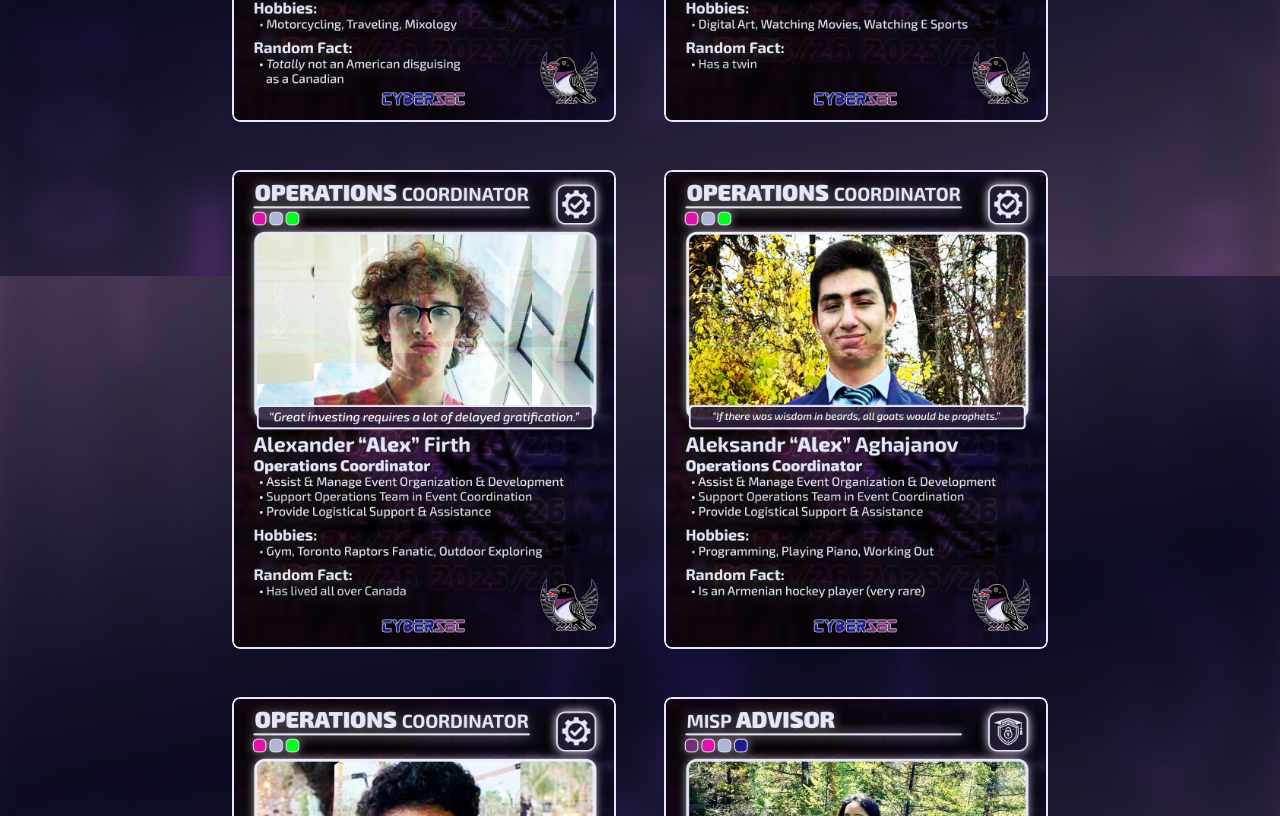
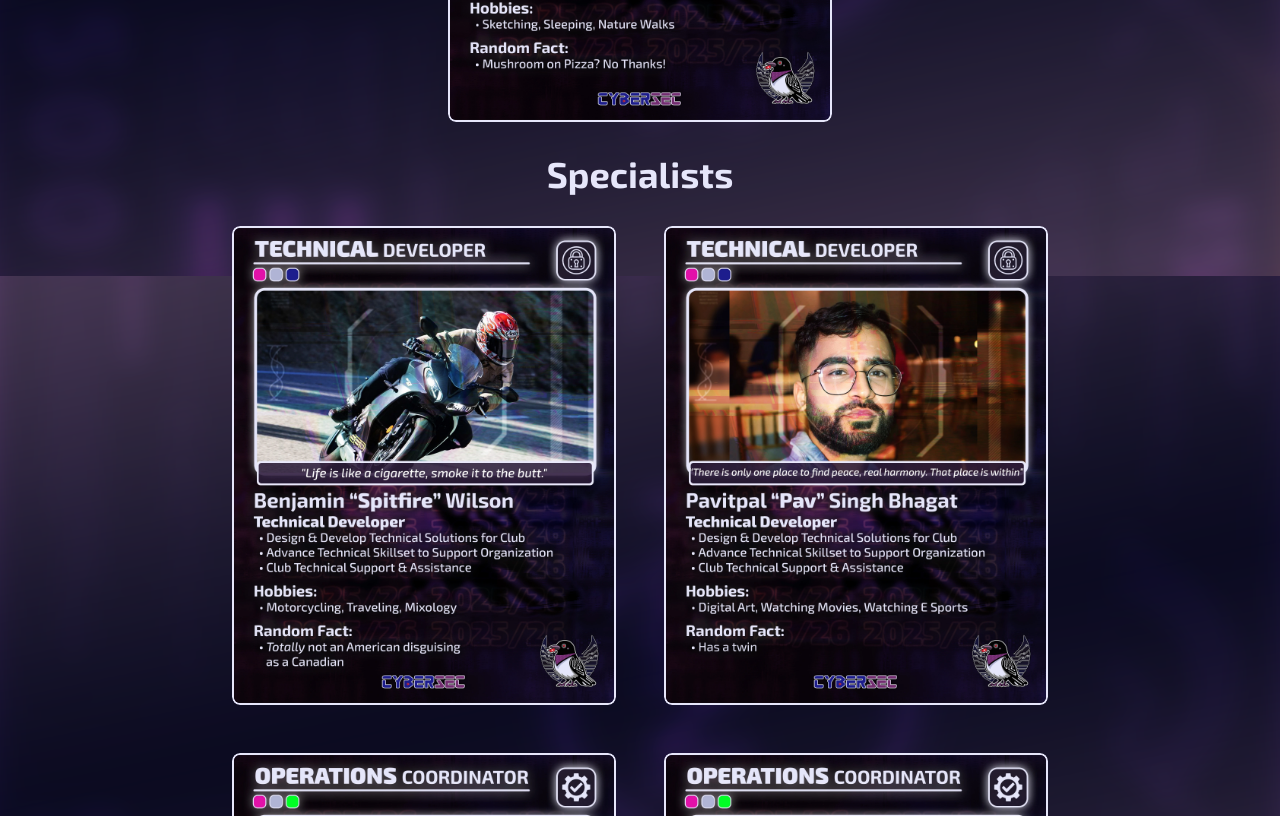
Before and after one commit to infosec-ucalgary/website, a React (Vite) app: page /about in a window 1280 px wide. Shown: the part 5324-6140 px from the top of the page. Built offline with nearby package versions, Linux system fonts and the light colour scheme.

Commit message:
added specialists and contact us update

```diff
--- a/src/data/2025-2026/associateExecs.ts
+++ b/src/data/2025-2026/associateExecs.ts
@@ -42,41 +42,6 @@ export const associateExecs = [
     card: "/images/cards2025-2026/EB2_B4_DeputyVPTech_Ops (Manav).webp",
   },
   {
-    id: 7,
-    firstName: "Benjamin",
-    lastName: "Wilson",
-    position: "Techincal Developer",
-    card: "/images/cards2025-2026/EB2_C2_Technical_Developer (Ben).webp",
-  },
-  {
-    id: 8,
-    firstName: "Pavitpal",
-    lastName: "Singh Bhagat",
-    position: "Techincal Developer",
-    card: "/images/cards2025-2026/EB2_C3_Technical_Developer (Pav).webp",
-  },
-  {
-    id: 9,
-    firstName: "Alexander",
-    lastName: "Firth",
-    position: "Operations Coordinator",
-    card: "/images/cards2025-2026/EB2_C4_Operations_Coordinator (Alex 1st).webp",
-  },
-  {
-    id: 10,
-    firstName: "Aleksandr",
-    lastName: "Aghajanox",
-    position: "Operations Coordinator",
-    card: "/images/cards2025-2026/EB2_C5_Operations_Coordinator (Alex 2nd).webp",
-  },
-  {
-    id: 11,
-    firstName: "Yazeed",
-    lastName: "Badr",
-    position: "Operations Coordinator",
-    card: "/images/cards2025-2026/EB2_C6_Operations_Coordinator (Yazeed).webp",
-  },
-  {
     id: 12,
     firstName: "Ankita",
     lastName: "Badr",
--- /dev/null
+++ b/src/data/2025-2026/specialists.ts
@@ -0,0 +1,37 @@
+export const specialists =[
+    {
+    id: 1,
+    firstName: "Benjamin",
+    lastName: "Wilson",
+    position: "Techincal Developer",
+    card: "/images/cards2025-2026/EB2_C2_Technical_Developer (Ben).webp",
+  },
+  {
+    id: 2,
+    firstName: "Pavitpal",
+    lastName: "Singh Bhagat",
+    position: "Techincal Developer",
+    card: "/images/cards2025-2026/EB2_C3_Technical_Developer (Pav).webp",
+  },
+  {
+    id: 3,
+    firstName: "Alexander",
+    lastName: "Firth",
+    position: "Operations Coordinator",
+    card: "/images/cards2025-2026/EB2_C4_Operations_Coordinator (Alex 1st).webp",
+  },
+  {
+    id: 4,
+    firstName: "Aleksandr",
+    lastName: "Aghajanox",
+    position: "Operations Coordinator",
+    card: "/images/cards2025-2026/EB2_C5_Operations_Coordinator (Alex 2nd).webp",
+  },
+  {
+    id: 5,
+    firstName: "Yazeed",
+    lastName: "Badr",
+    position: "Operations Coordinator",
+    card: "/images/cards2025-2026/EB2_C6_Operations_Coordinator (Yazeed).webp",
+  },
+]
--- a/src/views/About2025-2026.tsx
+++ b/src/views/About2025-2026.tsx
@@ -4,6 +4,7 @@ import AOS from "aos";
 import "aos/dist/aos.css";
 import { execs } from "../data/2025-2026/execs";
 import { associateExecs } from "../data/2025-2026/associateExecs";
+import { specialists } from "../data/2025-2026/specialists"
 import { juniorExecs } from "../data/2025-2026/juniorExecs";
 
 function About() {
@@ -11,6 +12,7 @@ function About() {
   const [allImagesLoaded, setAllImagesLoaded] = useState(false);
   const execCardRefs = useRef<(HTMLDivElement | null)[]>([]);
   const associateExecCardRefs = useRef<(HTMLDivElement | null)[]>([]);
+  const specialistCardRefs = useRef<(HTMLDivElement | null)[]>([]);
   const juniorExecCardRefs = useRef<(HTMLDivElement | null)[]>([]);
 
   useEffect(() => {
@@ -21,6 +23,7 @@ function About() {
     const imagePromises = [
       ...execs,
       ...associateExecs,
+      ...specialists,
       ...juniorExecs,
     ].map((exec, index) => {
       return new Promise((resolve) => {
@@ -55,6 +58,7 @@ function About() {
 
       initTilt(execCardRefs.current);
       initTilt(associateExecCardRefs.current);
+      initTilt(specialistCardRefs.current);
       initTilt(juniorExecCardRefs.current);
     }
   }, [allImagesLoaded]);
@@ -102,6 +106,28 @@ function About() {
                     loadedImages.includes(index + execs.length)
                       ? "loaded"
                       : ""
+                  }`}
+                  src={exec.card}
+                  alt={`${exec.firstName} ${exec.lastName}`}
+                />
+              </div>
+            ))}
+          </div>
+
+          <h1 className="text-4xl font-bold text-center text-lavendar">
+            Specialists
+          </h1>
+          <div className="flex flex-wrap justify-center gap-4 p-4">
+            {specialists.map((exec, index) => (
+              <div
+                key={exec.id}
+                className="max-w-sm m-4 shiny-card"
+                ref={(el) => (specialistCardRefs.current[index] = el)}
+                data-aos="flip-left"
+              >
+                <img
+                  className={`w-full h-auto object-cover rounded-lg border-2 border-lavendar fade-in ${
+                    loadedImages.includes(index) ? "loaded" : ""
                   }`}
                   src={exec.card}
                   alt={`${exec.firstName} ${exec.lastName}`}
--- a/src/views/Contact.tsx
+++ b/src/views/Contact.tsx
@@ -25,8 +25,13 @@ function ContactForm() {
   return (
     <div className="flex flex-col items-center justify-center my-12">
       <div className="w-full max-w-4xl bg-like-lavendar text-white bg-opacity-30 rounded-lg p-8 flex flex-col md:flex-row">
-        <div className="flex-grow mb-6 md:mb-0 md:mr-6">
-          <h2 className="text-2xl font-bold mb-6">Email Us</h2>
+        <div className="flex flex-col gap-4 mb-6 md:mb-0 md:mr-6">
+          <div>
+            <h2 className="text-2xl font-bold mb-1">Contact Us</h2>
+            <p>
+              Are you a student interested in getting involved, joining our <a href="/about" className="text-cyan">executive team</a>, or simply learning more? <br/>Or perhaps you’re a professor, industry professional, or organization looking to collaborate, we’d love to hear from you! Partnering us to supports the next generation of cybersecurity professionals, and together we can create opportunities, foster innovation, and build a stronger, more secure future. If you're interested in contacting us, then please email us using this form and we will respond to you shortly.
+            </p>
+          </div>
           <form onSubmit={sendEmail} className="space-y-6">
             <div>
               <label className="block mb-2" htmlFor="email">
```
